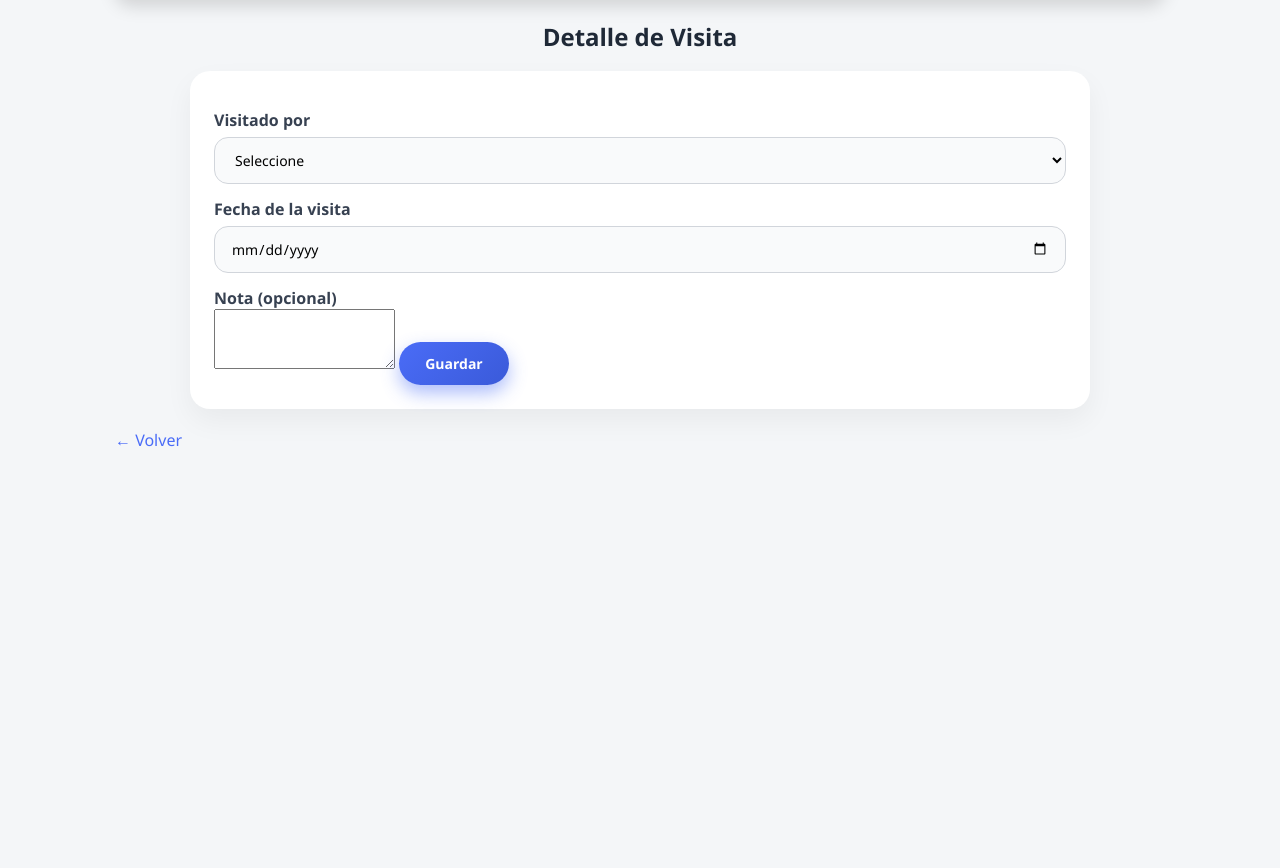
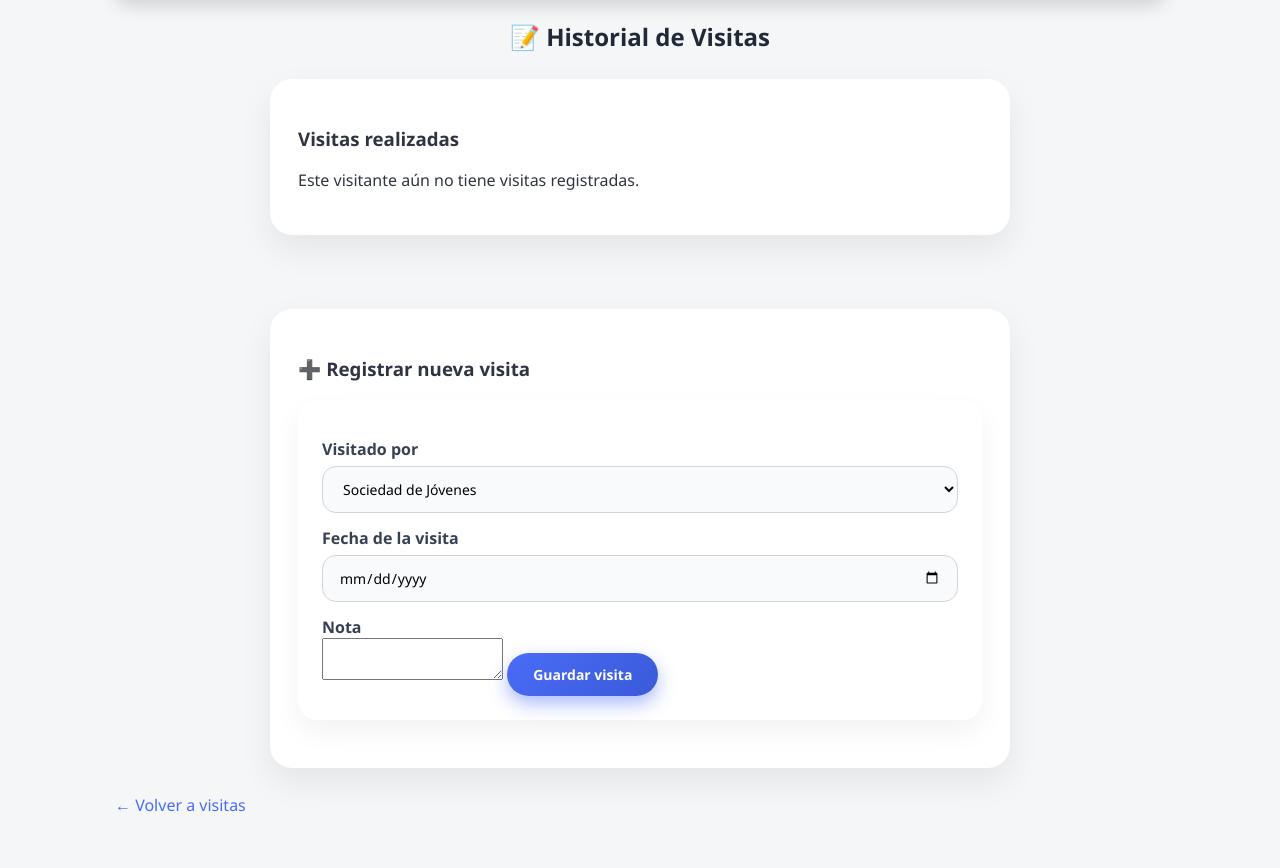
Before and after one commit to francis7077/visitas-iglesia, a Flask app: page /visitar/1 in a window 1280 px wide. Shown: the part 72-940 px from the top of the page. Before the commit the page ends 519 px from the top, so only its background shows below. Run offline with Flask 3, Linux system fonts and the light colour scheme; the visitor is signed in with stand-in values (Sample User, id 1); data that the repository does not hold is empty; some libraries are stand-ins or nearby versions.

```diff
--- a/app.py
+++ b/app.py
@@ -63,11 +63,11 @@ def crear_tablas():
     # Detalle visita
     c.execute("""
     CREATE TABLE IF NOT EXISTS detalle_visita (
-        id SERIAL PRIMARY KEY,
-        visita_id INTEGER UNIQUE REFERENCES visitas(id) ON DELETE CASCADE,
-        visitado_por TEXT,
-        fecha_visita DATE,
-        nota TEXT
+    id SERIAL PRIMARY KEY,
+    visita_id INTEGER REFERENCES visitas(id) ON DELETE CASCADE,
+    visitado_por TEXT,
+    fecha_visita DATE,
+    nota TEXT
     )
     """)
 
--- a/templates/detalle_visita.html
+++ b/templates/detalle_visita.html
@@ -1,20 +1,52 @@
 {% extends "base.html" %}
 {% block contenido %}
 
-<h2>Detalle de Visita</h2>
+<h2>📝 Historial de Visitas</h2>
 
-{% if detalle %}
-    <p><strong>Visitado por:</strong> {{ detalle.visitado_por }}</p>
-    <p><strong>Fecha de visita:</strong> {{ detalle.fecha_visita }}</p>
-    <p><strong>Nota:</strong> {{ detalle.nota or '—' }}</p>
+<div class="tarjeta-perfil">
 
-    <a href="/visitas">← Volver</a>
+    <h3>Visitas realizadas</h3>
 
-{% else %}
-<form method="post" class="form-visita">
+    {% if visitas %}
+        <table>
+            <thead>
+                <tr>
+                    <th>Fecha</th>
+                    <th>Visitado por</th>
+                    <th>Nota</th>
+                    <th>Acciones</th>
+                </tr>
+            </thead>
+            <tbody>
+                {% for v in visitas %}
+                <tr>
+                    <td>{{ v.fecha_visita.strftime('%d/%m/%Y') }}</td>
+                    <td>{{ v.visitado_por }}</td>
+                    <td>{{ v.nota or "—" }}</td>
+                    <td>
+                        <a href="/editar_visita/{{ v.id }}">✏️</a>
+                        <a href="/eliminar_visita/{{ v.id }}" onclick="return confirm('¿Eliminar esta visita?')">🗑️</a>
+                    </td>
+                </tr>
+                {% endfor %}
+            </tbody>
+        </table>
+    {% else %}
+        <p>Este visitante aún no tiene visitas registradas.</p>
+    {% endif %}
+
+</div>
+
+<br>
+
+<div class="tarjeta-perfil">
+
+<h3>➕ Registrar nueva visita</h3>
+
+<form method="post">
+
     <label>Visitado por</label>
     <select name="visitado_por" required>
-        <option value="">Seleccione</option>
         <option>Sociedad de Jóvenes</option>
         <option>Sociedad de Damas</option>
         <option>Sociedad de Caballeros</option>
@@ -26,13 +58,15 @@
     <label>Fecha de la visita</label>
     <input type="date" name="fecha_visita" required>
 
-    <label>Nota (opcional)</label>
-    <textarea name="nota" rows="3"></textarea>
+    <label>Nota</label>
+    <textarea name="nota"></textarea>
 
-    <button>Guardar</button>
+    <button>Guardar visita</button>
+
 </form>
 
-<a href="/visitas">← Volver</a>
-{% endif %}
+</div>
+
+<a href="/visitas" class="btn-volver">← Volver a visitas</a>
 
 {% endblock %}
```
Also changed, not shown: templates/visitas.html (+25 -1 lines).
